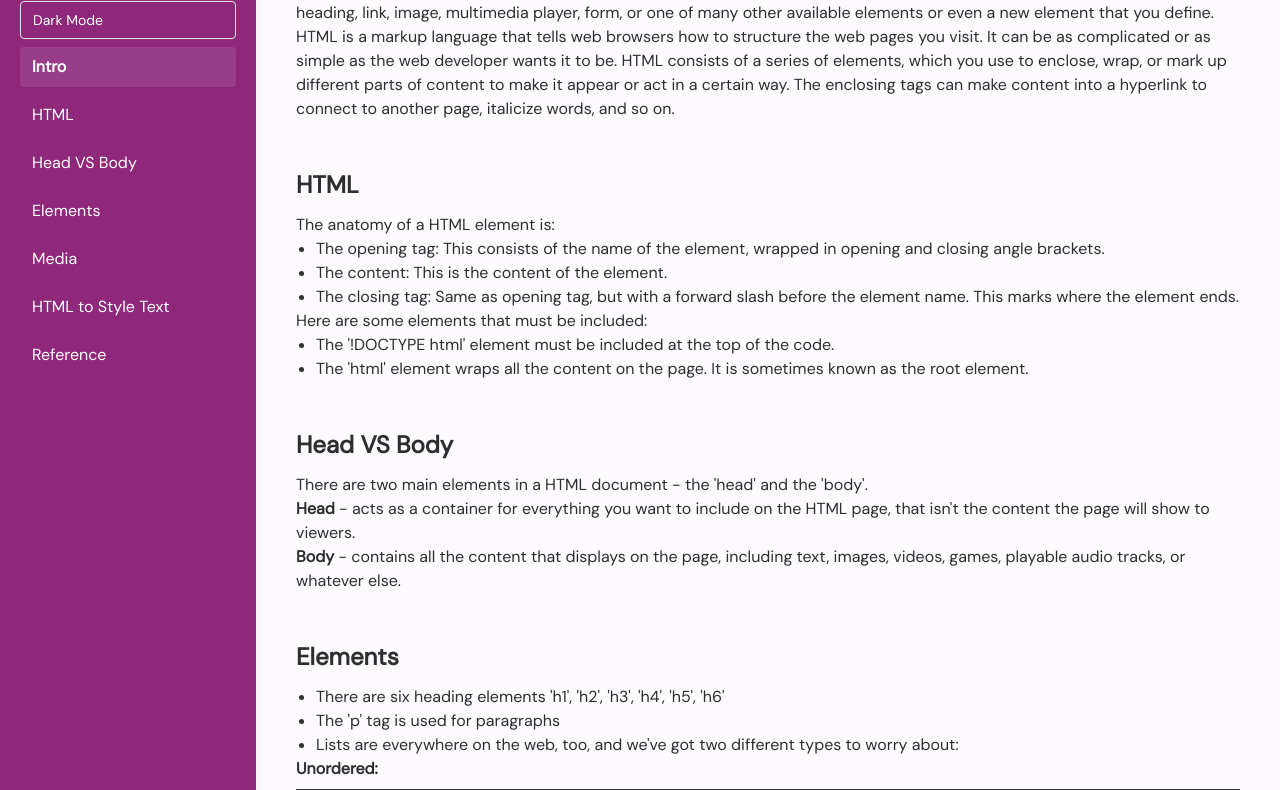
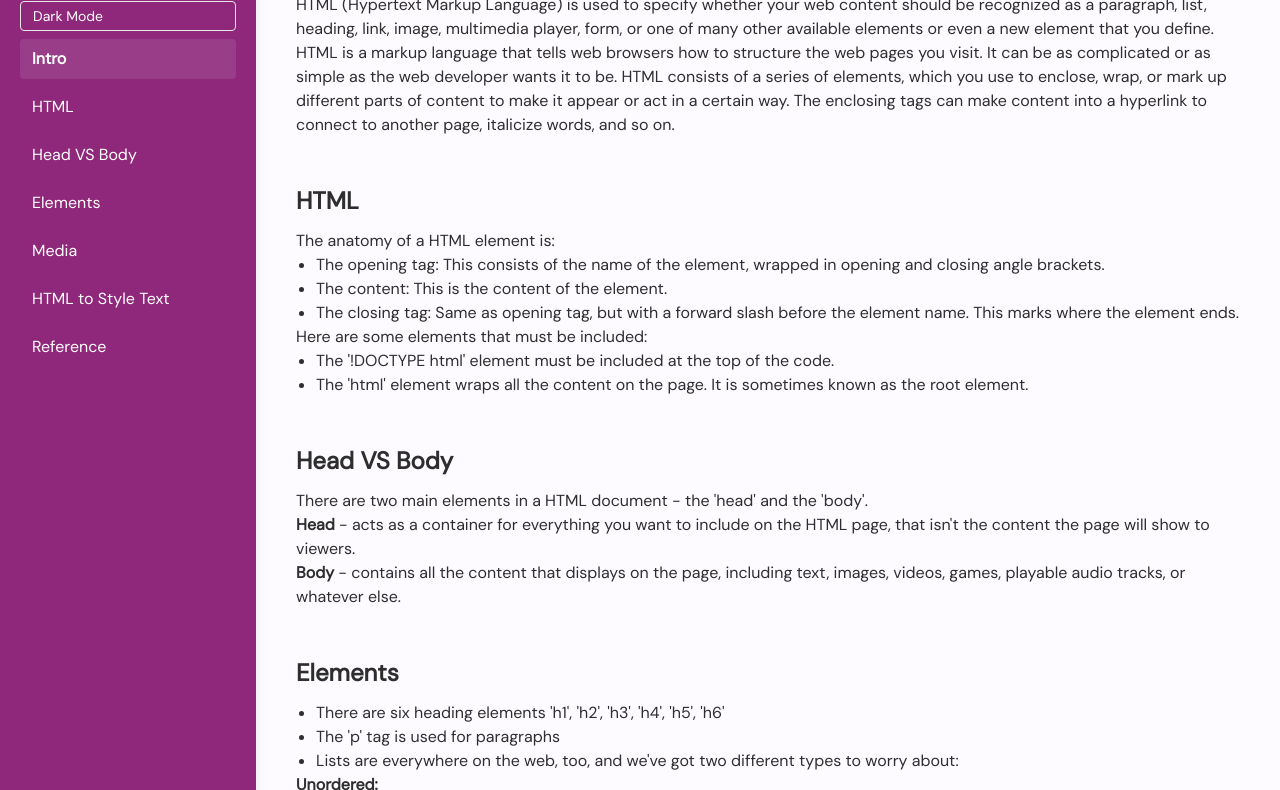
Before and after one commit to KatieC97/html-technical-doc-page, a plain HTML site: page index.html in a window 1280 px wide. Shown: the part 115-905 px from the top of the page. Drawn offline with nearby package versions, Linux system fonts and the light colour scheme.

Commit message:
update nav

```diff
--- a/index.html
+++ b/index.html
@@ -78,7 +78,7 @@
           <!-- Dark Mode Toggle Button-->
           <button
             id="toggleDark"
-            class="text-sm px-3 py-2 border rounded text-white bg-[#8f277a] hover:bg-[#6c1d5e] transition w-full text-left dark:text-[#1a1a1a] dark:border-[#1a1a1a] dark:bg-[#f4d6e5] dark:hover:bg-pink-200"
+            class="text-sm px-3 py-1 border rounded w-full text-left text-white bg-[#8f277a] hover:bg-[#6c1d5e] dark:text-[#1a1a1a] dark:bg-pink-200 dark:hover:bg-pink-300 transition"
           >
             Dark Mode
           </button>
@@ -122,7 +122,7 @@
       <!-- Main Content -->
       <main
         id="main-doc"
-        class="flex-1 px-4 py-6 sm:px-6 md:px-10 space-y-12 max-w-screen-lg mx-auto relative"
+        class="flex-1 px-4 py-6 pt-10 sm:px-6 md:px-10 space-y-12 max-w-screen-lg mx-auto relative"
       >
         <!-- Intro -->
         <section id="Intro" class="mt-6">
```
